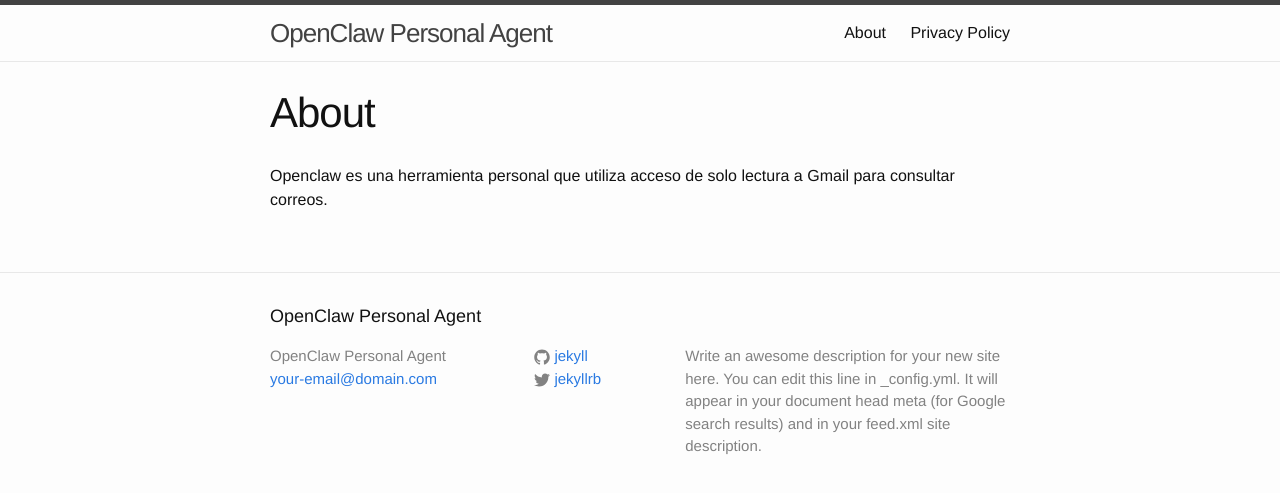
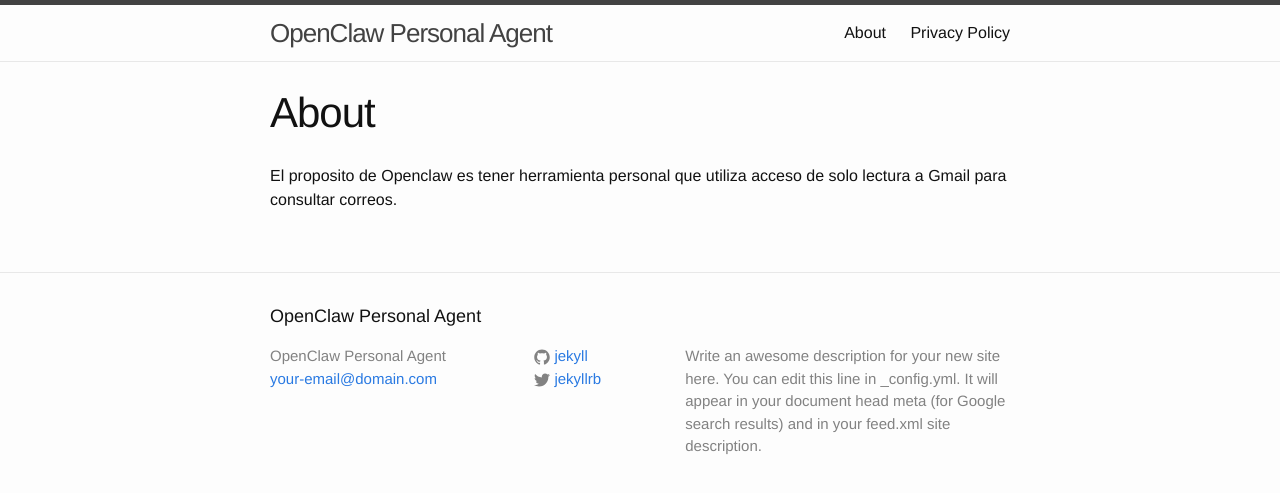
Before and after one commit to juliovargas/juliovargas.github.io, a Jekyll site: the page built from about.md, in a window 1280 px wide. Shown: the top 493 px of the page. Built offline with Jekyll 4.4.1, drawn with Linux system fonts in a browser that asks for light colours.

Commit message:
Clarify Openclaw purpose

```diff
--- a/about.md
+++ b/about.md
@@ -4,4 +4,4 @@ title: About
 permalink: /about/
 ---
 
-Openclaw es una herramienta personal que utiliza acceso de solo lectura a Gmail para consultar correos.
+El proposito de Openclaw es tener herramienta personal que utiliza acceso de solo lectura a Gmail para consultar correos.
--- a/index.html
+++ b/index.html
@@ -6,7 +6,7 @@ layout: default
 
   <h1 class="page-heading">Posts</h1>
 
-  <p>Openclaw es una herramienta personal que utiliza acceso de solo lectura a Gmail para consultar correos.</p>
+  <p>El proposito de Openclaw es tener herramienta personal que utiliza acceso de solo lectura a Gmail para consultar correos.</p>
 
   <ul class="post-list">
     {% for post in site.posts %}
```
